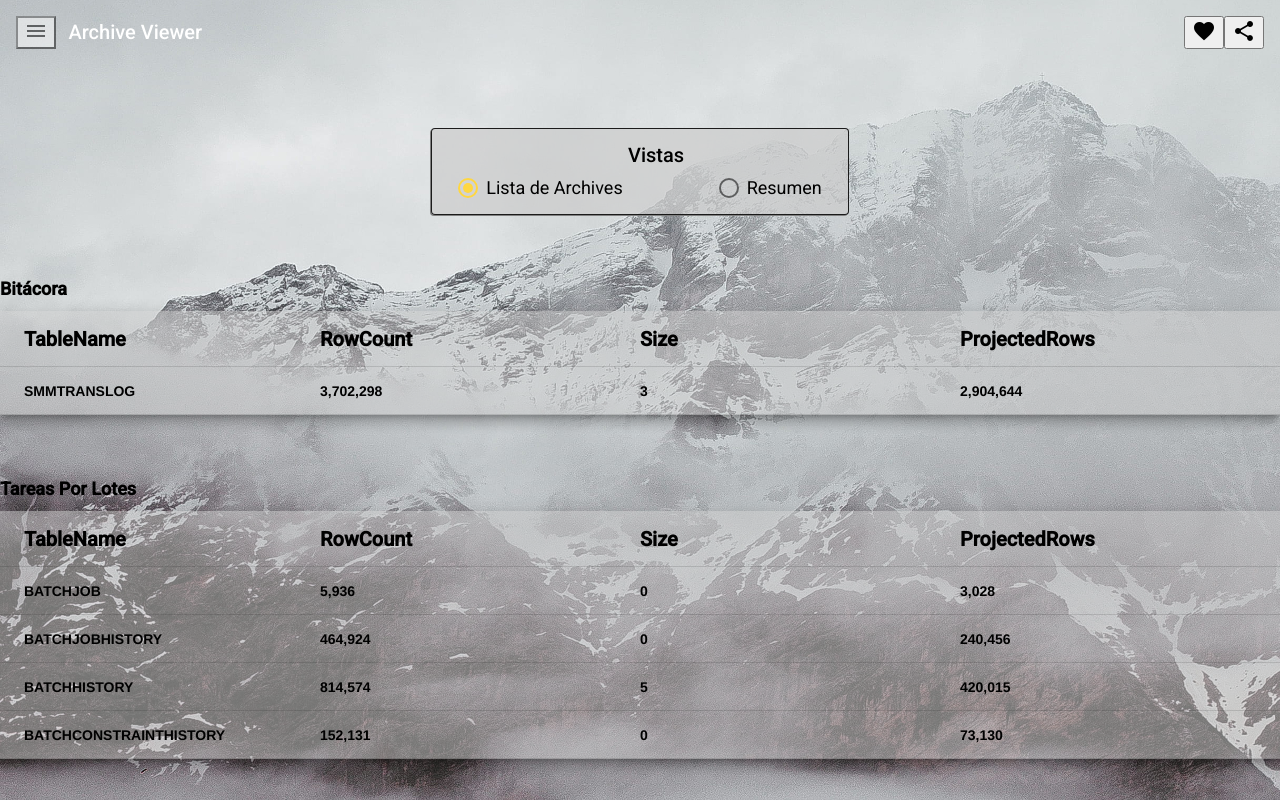
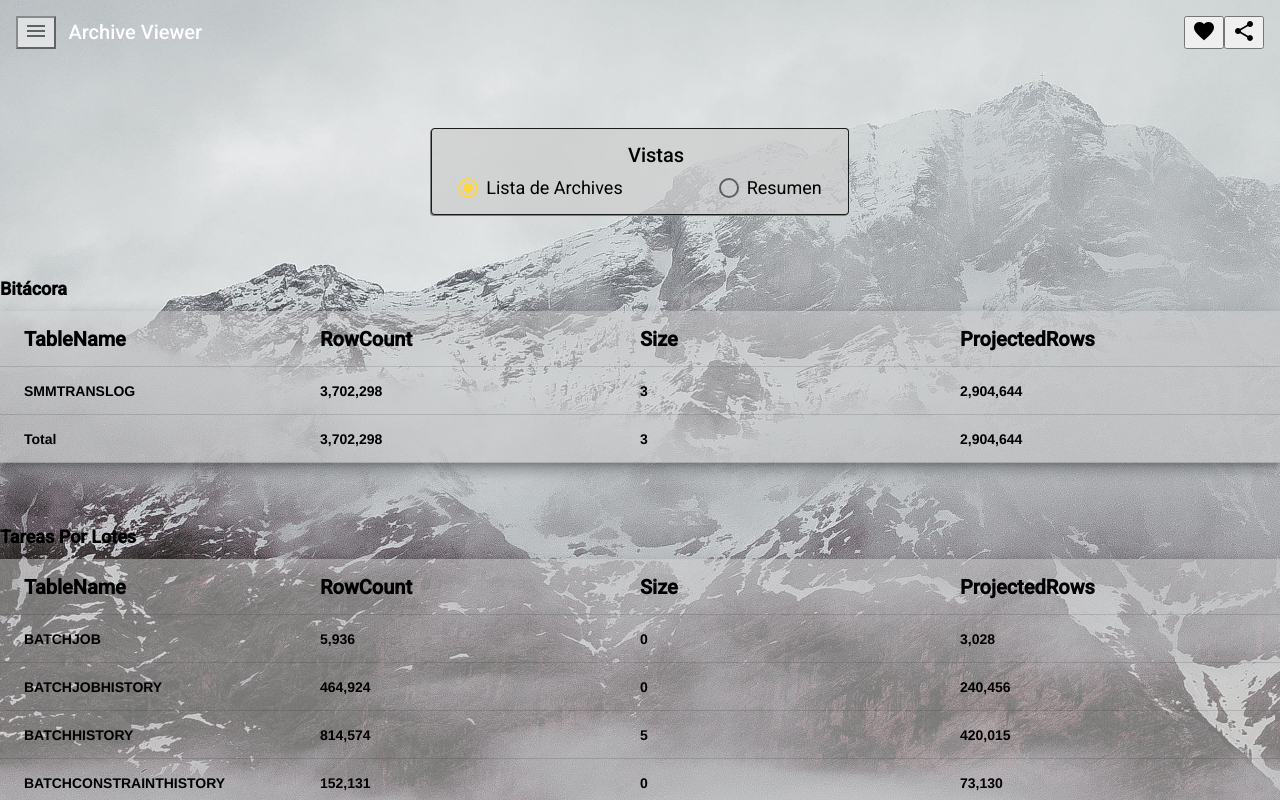
Before and after one commit to LuisMora77/Archive, an Angular app: page /ArchivesTablesComponent in a window 1280 px wide. Built offline with nearby package versions, Linux system fonts and the light colour scheme.

Commit message:
guardado preventivo

```diff
--- a/src/app/components/archives-tables/archives-tables.component.ts
+++ b/src/app/components/archives-tables/archives-tables.component.ts
@@ -17,6 +17,7 @@ export class ArchivesTablesComponent implements OnInit {
 
   dataSource: PeriodicElement[] = [
     {Name: "Bitácora", TableName: "SMMTRANSLOG",RowCount: 3702298..toLocaleString(),Size: 3, ProjectedRows: 2904644..toLocaleString()},
+    {Name: "Bitácora", TableName: "Total",RowCount: 3702298..toLocaleString(),Size: 3, ProjectedRows: 2904644..toLocaleString()},
 
     {Name: "Tareas Por Lotes", TableName: "BATCHJOB",RowCount: 5936..toLocaleString(),Size: 0, ProjectedRows: 3028..toLocaleString()},
     {Name: "Tareas Por Lotes", TableName: "BATCHJOBHISTORY",RowCount: 464924..toLocaleString(),Size: 0, ProjectedRows: 240456..toLocaleString()},
@@ -81,9 +82,6 @@ export class ArchivesTablesComponent implements OnInit {
     console.log(total);
     return total;
   }
-
-
-
   receiveMessage($event) {
         this.message = $event
   }
@@ -93,4 +91,5 @@ export class ArchivesTablesComponent implements OnInit {
   }
 
 
+
 }
```
Lines whose indentation alone changed are shown as unchanged.
